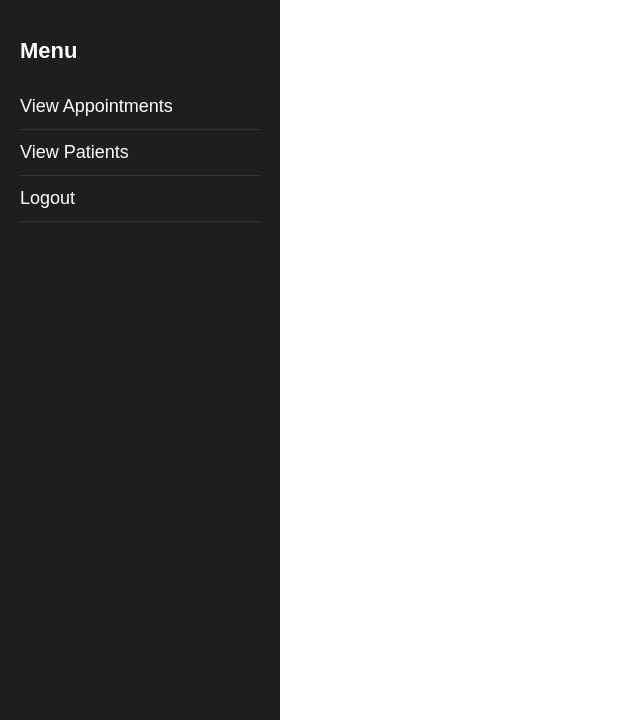
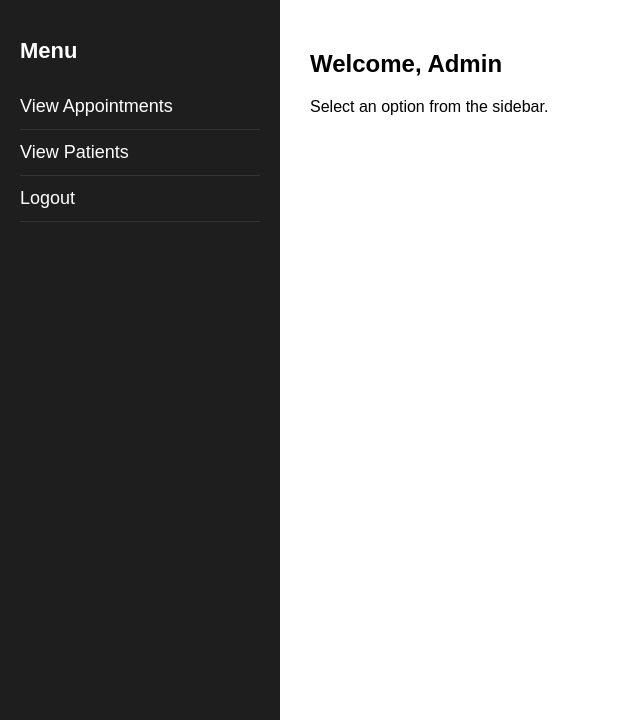
Before and after one commit to maigelazia/csci112-final-project, a Flask app: page /admin/dashboard in a window 1280 px wide. Shown: the part 80-800 px from the top of the page, without its empty margins (0-640 px from the left). Run offline with Flask 3, Linux system fonts and the light colour scheme; the visitor is signed in with stand-in values (Sample User, id 1); some libraries are stand-ins or nearby versions.

Commit message:
changed route for admin dashboard

```diff
--- a/templates/admin_base.html
+++ b/templates/admin_base.html
@@ -32,6 +32,8 @@
 
         <!-- CONTENT AREA -->
         <main class="content">
+            <h2>Welcome, Admin</h2>
+            <p>Select an option from the sidebar.</p>
             {% block content %}{% endblock %}
         </main>
 
```
